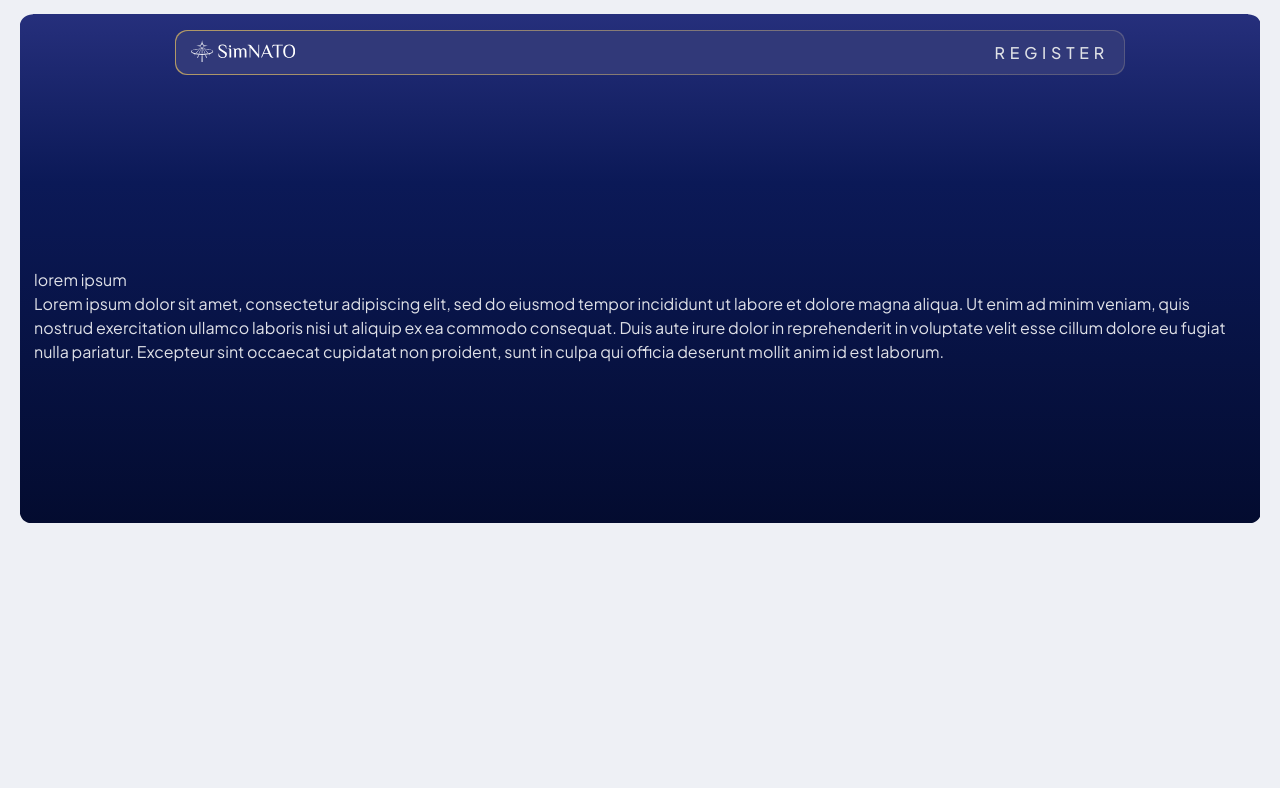
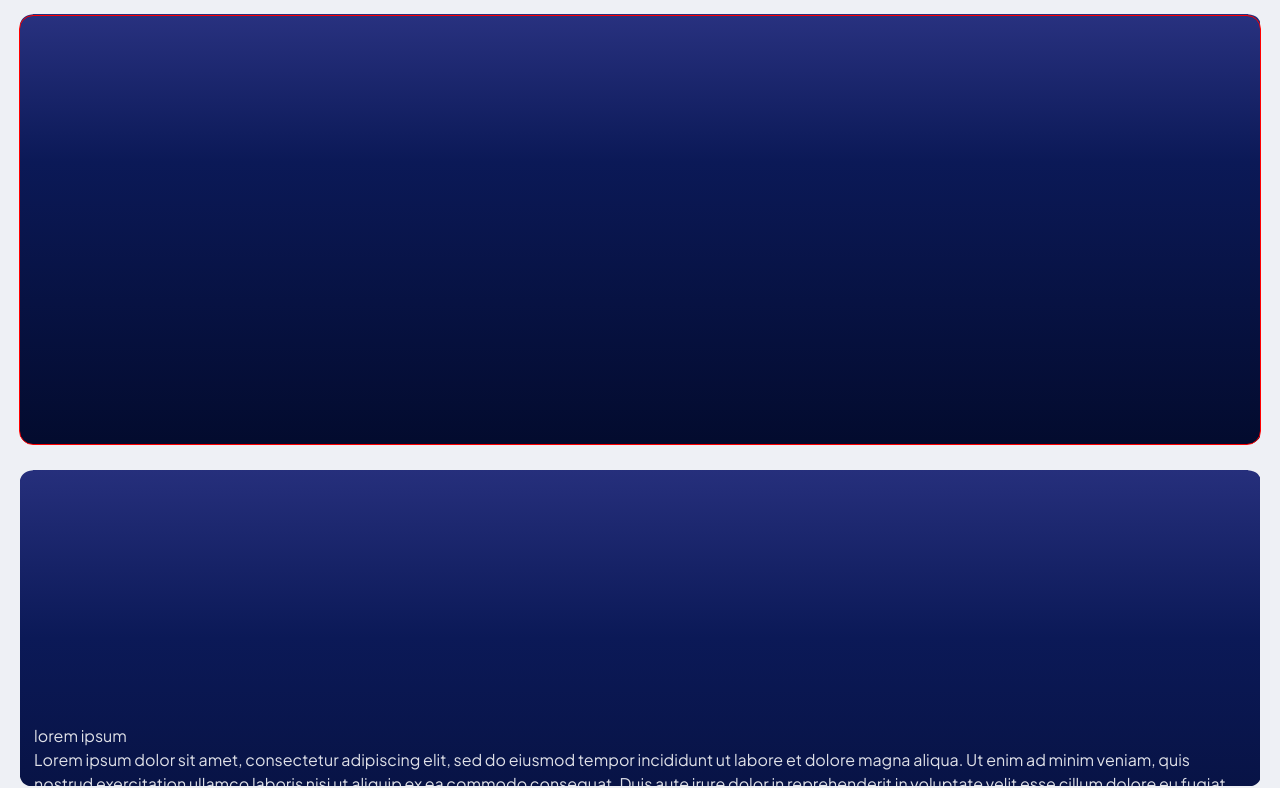
Before and after one commit to oklex/simnato-site, a Next.js app: page /section-test in a window 1280 px wide. Shown: the top 788 px of the page. Built offline with nearby package versions, Linux system fonts and the light colour scheme.

Commit message:
added a prototype section match

```diff
--- a/src/components/DarkSection.tsx
+++ b/src/components/DarkSection.tsx
@@ -10,7 +10,7 @@ import { NavThemeContext } from '@context/navTheme';
 import { COLORS, GRADIENTS } from '@src/theme';
 import { Div } from '@src/ui-library';
 
-const RADIUS = 14;
+export const RADIUS = 14;
 
 type DarkSectionType = {
 	id: string;
--- a/src/pages/section-test.tsx
+++ b/src/pages/section-test.tsx
@@ -1,13 +1,29 @@
 import { ReactElement } from 'react';
-import styled from 'styled-components';
+import styled, { keyframes } from 'styled-components';
 
-import { DarkSection } from '@components/DarkSection';
-import { Text } from '@ui-library';
+import { GRADIENTS } from '@src/theme';
+import { DarkSection, RADIUS } from '@components/DarkSection';
+import { Div, Text } from '@ui-library';
 
 const SectionTestPage = (): ReactElement => {
+
+
+
 	return (
 		<div id="section-test-page">
-			<DarkSection id={'hero'}>
+			<Div relative>
+				<DarkSection id={'hero'}>
+					<AnimatedMask>
+						<MaskBackground></MaskBackground>
+					</AnimatedMask>
+					<SwapContent>
+						{/* <Div flex>
+							<Text>swap content</Text>
+						</Div> */}
+					</SwapContent>
+				</DarkSection>
+			</Div>
+			<DarkSection id={'chunk'}>
 				<Filler />
 				<Filler>
 					<Text>lorem ipsum</Text>
@@ -26,9 +42,6 @@ const SectionTestPage = (): ReactElement => {
 			<DarkSection id={'part 2'}>
 				<Filler size={350}></Filler>
 			</DarkSection>
-			{/* <DarkSection id={'part 3'}>
-				<Filler></Filler>
-			</DarkSection> */}
 			<Filler size={350}></Filler>
 		</div>
 	);
@@ -39,3 +52,45 @@ export default SectionTestPage;
 const Filler = styled.div<{ size?: number }>`
 	min-height: ${({ size }) => `${size ?? 30}vh`};
 `;
+
+const SwapContent = styled.div`
+	height: 400px;
+	display: flex;
+	flex-direction: column;
+	justify-content: center;
+`;
+
+// should match actual darkSection
+const growPadding = keyframes`
+  from {
+    padding: 0px;
+	width: 100%;
+  }
+  to {
+    padding: 15px 9px;
+	width: calc(100% - 18px);
+  }
+`;
+const growContent = keyframes`
+  from {
+	height: 100vh;
+    border-radius: 0px;
+  }
+  to {
+	height: calc(400px + 14px + 14px); // 14 pix is the content padding on OG dark section
+    border-radius: ${RADIUS}px;
+  }
+`;
+const AnimatedMask = styled.div`
+	position: absolute;
+	top: 0;
+	left: 0%;
+	width: calc(100% - 18px);
+	z-index: 99;
+	animation: ${growPadding} 1s forwards ease-in;
+`;
+const MaskBackground = styled.div`
+	border: red solid 1px;
+	background: linear-gradient(to bottom, ${GRADIENTS.main});
+	animation: ${growContent} 1s forwards ease-in;
+`;
```
